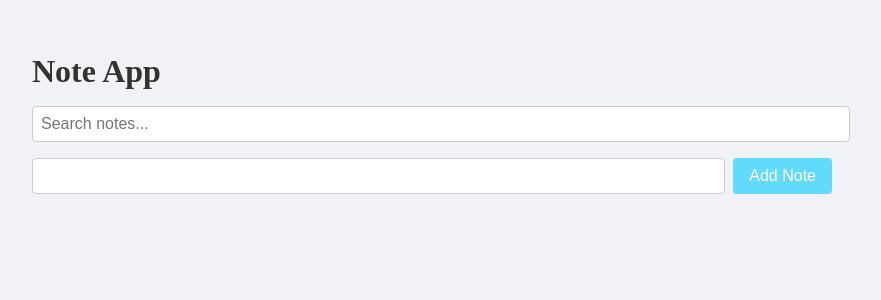
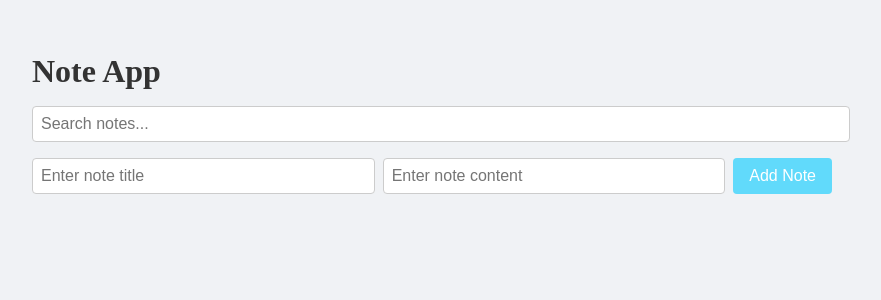
Before and after one commit to CarlBedrot/Note-app, a React (Create React App) app: page / in a window 1280 px wide. Shown: the top 300 px of the page, without its empty margins (208-1089 px from the left). Built offline with nearby package versions, Linux system fonts and the light colour scheme.

Commit message:
Added modal for the possibility to extend the input and have a title for a note

```diff
--- a/package.json
+++ b/package.json
@@ -10,7 +10,9 @@
     "react-dnd": "^16.0.1",
     "react-dnd-html5-backend": "^16.0.1",
     "react-dom": "^18.2.0",
+    "react-modal": "^3.16.1",
     "react-scripts": "5.0.1",
+    "react-transition-group": "^4.4.5",
     "web-vitals": "^2.1.4"
   },
   "scripts": {
--- a/src/App.css
+++ b/src/App.css
@@ -97,3 +97,14 @@ button {
 button:hover {
   background-color: #4db3d9;
 }
+
+.note-title {
+  font-size: 1.1rem;
+  margin-bottom: 0.25rem;
+}
+
+.note-content {
+  font-size: 0.9rem;
+  color: #555;
+  margin-bottom: 0.5rem;
+}
--- a/src/App.js
+++ b/src/App.js
@@ -2,6 +2,10 @@ import React, { useState, useEffect } from 'react';
 import NoteList from './components/NoteList/NoteList';
 import './App.css';
 import NoteForm from './components/NoteForm/NoteForm';
+import NoteDetails from './components/NoteDetails/NoteDetails';
+import ModalWrapper from './components/ModalWrapper/ModalWrapper'; // Add this import
+
+
 
 const saveNotesToLocalStorage = (notes) => {
   localStorage.setItem('notes', JSON.stringify(notes));
@@ -15,6 +19,8 @@ const loadNotesFromLocalStorage = () => {
 const App = () => {
   const [notes, setNotes] = useState(loadNotesFromLocalStorage());
   const [editingNote, setEditingNote] = useState(null);
+  const [showNoteDetails, setShowNoteDetails] = useState(false);
+  const [selectedNote, setSelectedNote] = useState(null);
 
   useEffect(() => {
     saveNotesToLocalStorage(notes);
@@ -25,10 +31,13 @@ const App = () => {
     setNotes(updatedNotes);
   };
 
+
+
   const handleAddNote = (note) => {
     const newNote = {
       id: Date.now(),
       title: note.title,
+      content: note.content, // Add this line to include the content
       date: new Date().toISOString().slice(0, 10),
     };
     setNotes([...notes, newNote]);
@@ -51,6 +60,14 @@ const App = () => {
       note.id === toggledNote.id ? { ...note, completed: !note.completed } : note
     );
     setNotes(updatedNotes);
+  };
+  const handleNoteClick = (note) => {
+    setSelectedNote(note);
+    setShowNoteDetails(true);
+  };
+
+  const handleCloseNoteDetails = () => {
+    setShowNoteDetails(false);
   };
 
   const [searchQuery, setSearchQuery] = useState('');
@@ -81,7 +98,15 @@ const App = () => {
           onDelete={handleDelete}
           onEdit={handleEdit}
           onToggleComplete={handleToggleComplete}
+          onClick={handleNoteClick}
         />
+        <ModalWrapper isOpen={showNoteDetails} onRequestClose={handleCloseNoteDetails}>
+          <NoteDetails
+            note={selectedNote}
+            onUpdate={handleUpdateNote}
+            onClose={handleCloseNoteDetails}
+          />
+        </ModalWrapper>
       </div>
     </div>
   );
--- /dev/null
+++ b/src/components/ModalWrapper/ModalWrapper.css
@@ -0,0 +1,41 @@
+/* src/components/ModalWrapper/ModalWrapper.css */
+.modal-enter {
+    opacity: 0;
+  }
+
+  .modal-enter-active {
+    opacity: 1;
+    transition: opacity 300ms;
+  }
+
+  .modal-exit {
+    opacity: 1;
+  }
+
+  .modal-exit-active {
+    opacity: 0;
+    transition: opacity 300ms;
+  }
+
+  .modal-overlay {
+    background-color: rgba(0, 0, 0, 0.5);
+    display: flex;
+    align-items: center;
+    justify-content: center;
+    position: fixed;
+    top: 0;
+    left: 0;
+    right: 0;
+    bottom: 0;
+    z-index: 1000;
+  }
+
+  .modal-content {
+    background-color: white;
+    border-radius: 4px;
+    padding: 2rem;
+    width: 80%;
+    max-width: 600px;
+    position: relative;
+    outline: none;
+  }
--- /dev/null
+++ b/src/components/ModalWrapper/ModalWrapper.js
@@ -0,0 +1,19 @@
+// src/components/ModalWrapper/ModalWrapper.js
+import React from 'react';
+import ReactModal from 'react-modal';
+import { CSSTransition } from 'react-transition-group';
+import './ModalWrapper.css';
+
+ReactModal.setAppElement('#root');
+
+const ModalWrapper = ({ isOpen, onRequestClose, children }) => {
+  return (
+    <CSSTransition in={isOpen} timeout={300} classNames="modal" unmountOnExit>
+      <ReactModal isOpen={isOpen} onRequestClose={onRequestClose} className="modal-content" overlayClassName="modal-overlay">
+        {children}
+      </ReactModal>
+    </CSSTransition>
+  );
+};
+
+export default ModalWrapper;
--- /dev/null
+++ b/src/components/Note/Note.css
@@ -0,0 +1,8 @@
+input[type='checkbox'] {
+    margin-right: 10px;
+  }
+
+.note-buttons {
+    display: flex;
+    gap: 20px;
+  }
--- a/src/components/Note/Note.js
+++ b/src/components/Note/Note.js
@@ -1,5 +1,7 @@
 import React from 'react';
 import DeleteNoteButton from '../DeleteNoteButton/DeleteNoteButton';
+import './Note.css';
+
 
 const noteStyles = {
     display: 'flex',
@@ -11,21 +13,34 @@ const noteStyles = {
     padding: '1rem',
     marginBottom: '1rem',
   };
+  const truncateContent = (content, maxLength = 50) => {
+    if (content.length <= maxLength) {
+      return content;
+    }
+    return content.slice(0, maxLength) + '...';
+  };
 
-const Note = ({ note, onDelete, onEdit, onToggleComplete }) => {
-  return (
+  const Note = ({ note, onDelete, onEdit, onToggleComplete, onClick }) => {
+
+return (
     <li style={noteStyles}>
       <input
         type="checkbox"
         checked={note.completed}
         onChange={() => onToggleComplete(note)}
       />
-      <h3 style={{ textDecoration: note.completed ? 'line-through' : 'none' }}>
+      <h3
+        style={{ textDecoration: note.completed ? 'line-through' : 'none' }}
+        onClick={() => onClick(note)}
+      >
         {note.title}
       </h3>
+      <p>{truncateContent(note.content)}</p> {/* Use truncateContent function here */}
       <p>{note.date}</p>
-      <DeleteNoteButton noteId={note.id} onDelete={onDelete} />
-      <button onClick={() => onEdit(note)}>Edit</button>
+      <div className="note-buttons">
+        <DeleteNoteButton noteId={note.id} onDelete={onDelete} />
+        <button onClick={() => onEdit(note)}>Edit</button>
+      </div>
     </li>
   );
 };
--- /dev/null
+++ b/src/components/NoteDetails/NoteDetails.js
@@ -0,0 +1,38 @@
+import React, { useState, useEffect } from 'react';
+
+const NoteDetails = ({ note, onUpdate, onClose }) => {
+  const [content, setContent] = useState('');
+
+  useEffect(() => {
+    if (note) {
+      setContent(note.content || '');
+    }
+  }, [note]);
+
+  const handleSubmit = (event) => {
+    event.preventDefault();
+    onUpdate({ ...note, content });
+    onClose();
+  };
+
+  return (
+    <div className="note-details-modal">
+      <div className="note-details-content">
+        <h2>{note.title}</h2>
+        <form onSubmit={handleSubmit}>
+          <textarea
+            value={content}
+            onChange={(event) => setContent(event.target.value)}
+            placeholder="Add note details..."
+          />
+          <button type="submit">Save</button>
+          <button type="button" onClick={onClose}>
+            Close
+          </button>
+        </form>
+      </div>
+    </div>
+  );
+};
+
+export default NoteDetails;
--- a/src/components/NoteForm/NoteForm.js
+++ b/src/components/NoteForm/NoteForm.js
@@ -1,55 +1,35 @@
-import React, { useState, useEffect } from 'react';
+import React, { useState } from 'react';
 
 const NoteForm = ({ onSubmit, onUpdate, editingNote }) => {
-    const [title, setTitle] = useState('');
-
-    useEffect(() => {
-      if (editingNote) {
-        setTitle(editingNote.title);
-      }
-    }, [editingNote]);
+    const [noteTitle, setNoteTitle] = useState(editingNote ? editingNote.title : '');
+    const [noteContent, setNoteContent] = useState(editingNote ? editingNote.content : '');
 
     const handleSubmit = (event) => {
       event.preventDefault();
-        if (!title.trim()) return;
       if (editingNote) {
-          onUpdate({ ...editingNote, title });
+        onUpdate({ ...editingNote, title: noteTitle, content: noteContent });
       } else {
-          onSubmit({ title, completed: false });
+        onSubmit({ title: noteTitle, content: noteContent });
       }
-        setTitle('');
-      };
-
-
-
-      const formStyles = {
-        display: 'flex',
-        marginBottom: '1rem',
-      };
-
-      const inputStyles = {
-        flexGrow: 1,
-        marginRight: '0.5rem',
-        padding: '0.5rem',
-        fontSize: '1rem',
-        border: '1px solid #ccc',
-        borderRadius: '4px',
-        outline: 'none',
+      setNoteTitle('');
+      setNoteContent('');
     };
 
       return (
-    <form onSubmit={handleSubmit} style={formStyles}>
-      <label htmlFor="note-title" style={{ display: 'none' }}>
-        Title:
-      </label>
+        <form onSubmit={handleSubmit}>
           <input
-        id="note-title"
             type="text"
-        value={title}
-        onChange={(event) => setTitle(event.target.value)}
-        style={inputStyles}
+            value={noteTitle}
+            onChange={(event) => setNoteTitle(event.target.value)}
+            placeholder="Enter note title"
           />
-      <button type="submit">Add Note</button>
+          <input
+            type="text"
+            value={noteContent}
+            onChange={(event) => setNoteContent(event.target.value)}
+            placeholder="Enter note content"
+          />
+          <button type="submit">{editingNote ? 'Update' : 'Add'} Note</button>
         </form>
       );
     };
--- a/src/components/NoteList/NoteList.js
+++ b/src/components/NoteList/NoteList.js
@@ -1,8 +1,16 @@
+// NoteList.js
 import React from 'react';
 import Note from '../Note/Note';
 import './NoteList.css';
 
-const NoteList = ({ notes, searchQuery, onDelete, onEdit, onToggleComplete }) => {
+const NoteList = ({
+  notes,
+  searchQuery,
+  onDelete,
+  onEdit,
+  onToggleComplete,
+  onClick,
+}) => {
   const filteredNotes = notes.filter((note) =>
     note.title.toLowerCase().includes(searchQuery.toLowerCase())
   );
@@ -16,6 +24,7 @@ const NoteList = ({ notes, searchQuery, onDelete, onEdit, onToggleComplete }) =>
           onDelete={onDelete}
           onEdit={onEdit}
           onToggleComplete={onToggleComplete}
+          onClick={onClick}
         />
       ))}
     </div>
```
Also changed, not shown: 1 other file (tests, documents, lock files or other folders). Lines whose indentation alone changed are shown as unchanged.
